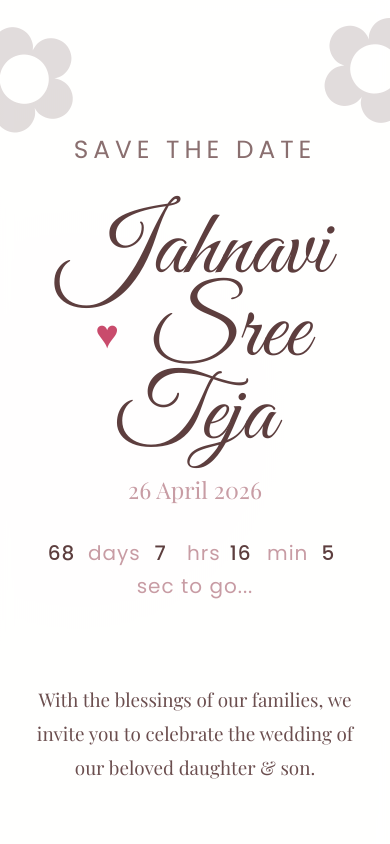
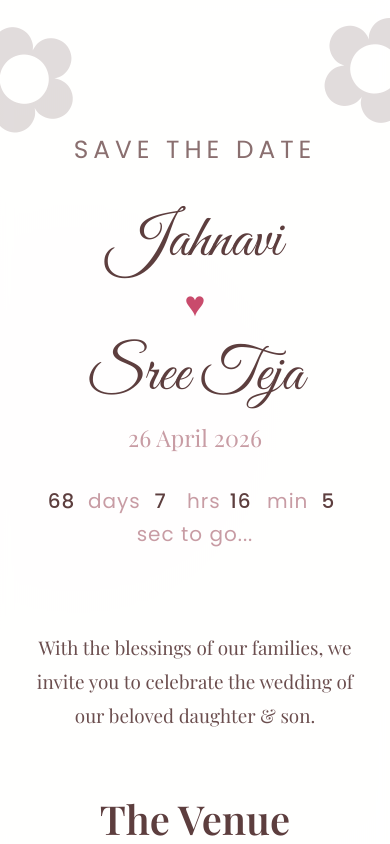
Before and after one commit to Harsha2717/Invite, a React (Vite) app: page / in a window 390 px wide. Shown: the top 844 px of the page. Built offline with nearby package versions, Linux system fonts and the light colour scheme; a web font is replaced by a local one.

Commit message:
feat : Mobile responsiveness and map street view

```diff
--- a/src/components/GoogleMap.jsx
+++ b/src/components/GoogleMap.jsx
@@ -4,7 +4,8 @@ function DisplayMap({ mapData, onClose }) {
 
     const mapUrl = `https://www.google.com/maps?q=${mapData.lat},${mapData.lng}&z=${mapData.zoom}&output=embed`;
     const directionUrl = `https://www.google.com/maps/dir/?api=1&destination=${mapData.lat},${mapData.lng}`;
-
+    const streetViewUrl =
+        `https://www.google.com/maps/@?api=1&map_action=pano&viewpoint=${mapData.lat},${mapData.lng}`;
     return (
         <div className="modal">
             <div className="modal-content">
@@ -24,14 +25,25 @@ function DisplayMap({ mapData, onClose }) {
                         {mapData.venue}
                     </div>
 
+                    <div className="map-actions">
                         <a
                             href={directionUrl}
                             target="_blank"
                             rel="noopener noreferrer"
                             className="direction-btn"
                         >
-                        Get Directions ↗
+                            Directions ↗
                         </a>
+
+                        <a
+                            href={streetViewUrl}
+                            target="_blank"
+                            rel="noopener noreferrer"
+                            className="direction-btn secondary"
+                        >
+                            Street View 👁
+                        </a>
+                    </div>
                 </div>
 
                 <iframe
--- a/src/components/HeaderSection.jsx
+++ b/src/components/HeaderSection.jsx
@@ -10,7 +10,13 @@ function HeaderSection() {
                 <div className="save-date">SAVE THE DATE</div>
 
                 {/* Bride and Groom Names */}
-                <h1 className="names">{BRIDE} <span className="heart">♥</span> {GROOM}</h1>
+                {/* <h1 className="names">{BRIDE} <span className="heart">♥</span> {GROOM}</h1> */}
+
+                <h1 className="names">
+                    <span className="bride">{BRIDE}</span>
+                    <span className="heart">♥</span>
+                    <span className="groom">{GROOM}</span>
+                </h1>
 
                 {/* Marriage Date */}
                 <div className="main-date">{STRINGS.WEDDING_DATE_STRING}</div>
--- a/src/styles/style.css
+++ b/src/styles/style.css
@@ -95,19 +95,40 @@ header {
     border-radius: 30px;
     background: rgba(255, 255, 255, 0.6);
 }
-
 .names {
     font-family: 'Great Vibes', cursive;
-    font-size: 5.9rem;
-    line-height: 0.88;
-    margin: 0.1em 0;
+    display: flex;
+    flex-direction: row;   /* change from column → row */
+    align-items: center;
+    justify-content: center;
+    line-height: 1.05;
+    margin: 0.2em 0;
+    gap: 0.25em;
+}
+
+.bride,
+.groom {
+    font-size: clamp(3.8rem, 6vw, 7rem);  /* slightly reduce vw for row layout */
+    text-align: center;
 }
 
 .heart {
-    font-size: 2.5rem;
+    font-size: clamp(2.2rem, 3vw, 3.5rem);
     color: #c94b6c;
-    margin: 0 0.35em;
-    vertical-align: middle;
+}
+@media (max-width: 600px) {
+  .names {
+    flex-direction: column;
+  }
+
+  .bride,
+  .groom {
+    font-size: clamp(3.8rem, 10vw, 7rem);
+  }
+
+  .heart {
+    margin: 0.1em 0;
+  }
 }
 
 .save-date {
@@ -539,3 +560,9 @@ footer {
   85% { opacity: 1; }
   100% { opacity: 0; }
 }
+
+.map-actions{
+  display:flex;
+  gap:10px;
+  flex-wrap:wrap;
+}
```
Lines whose indentation alone changed are shown as unchanged.
